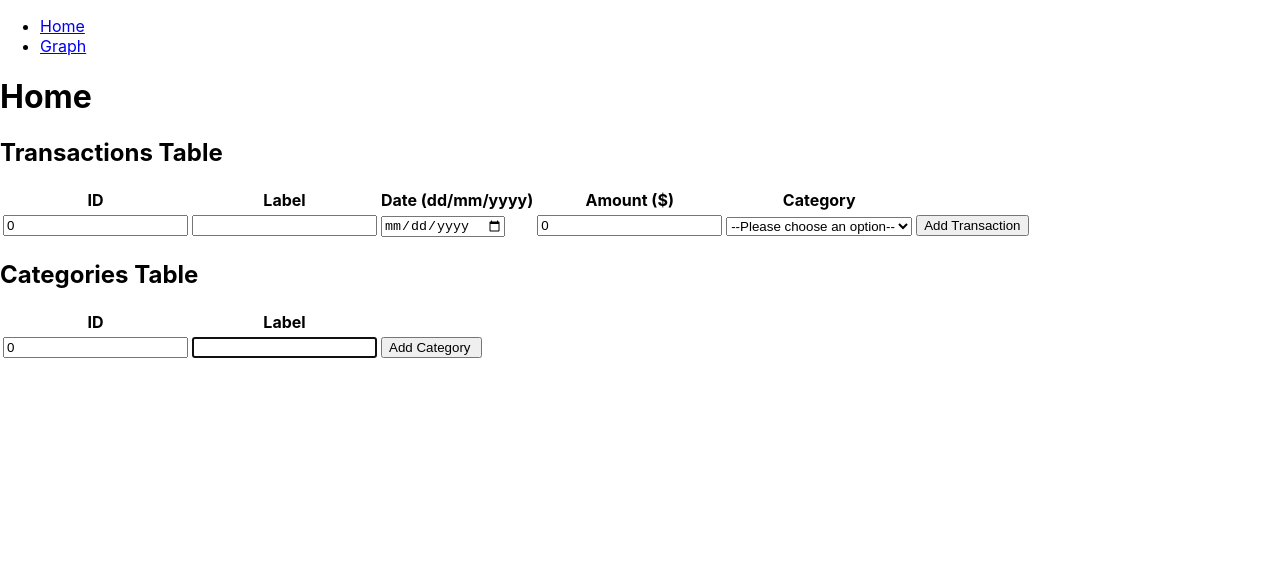
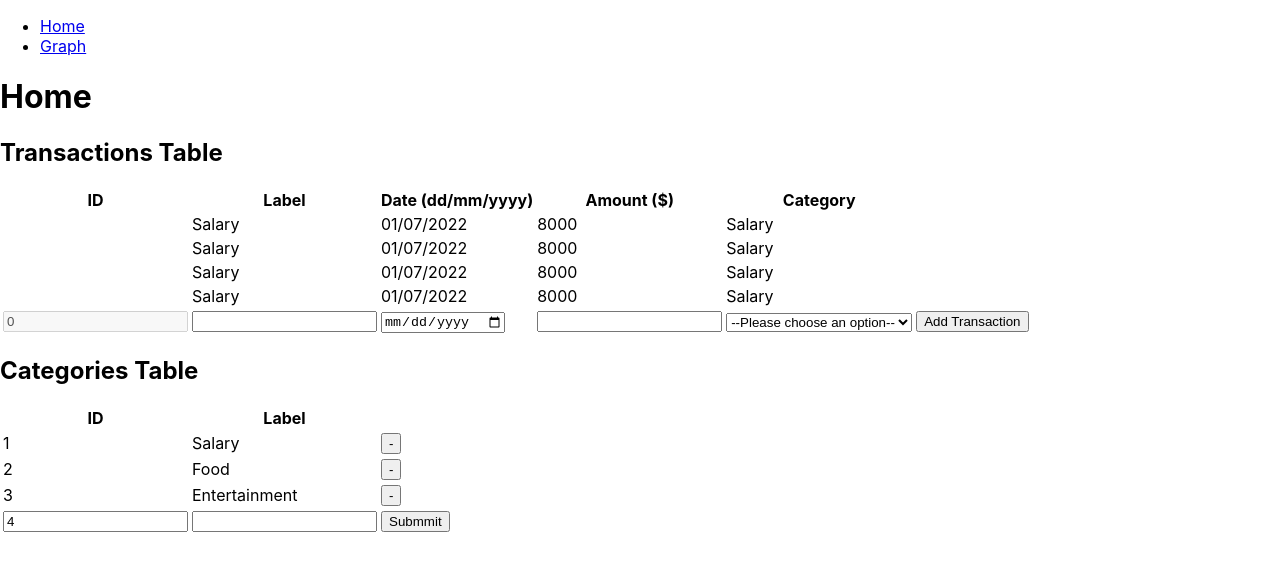
Before and after one commit to datasapiens/expense-app, a React (Create React App) app: page / in a window 1280 px wide. Shown: the top 570 px of the page. Built offline with nearby package versions, Linux system fonts and the light colour scheme.

Commit message:
tune(Components): auto incrementing IDs & fix focus issue

```diff
--- a/src/components/CategoriesTable/CategoriesTable.jsx
+++ b/src/components/CategoriesTable/CategoriesTable.jsx
@@ -1,43 +1,63 @@
 import React, { useState, useEffect } from 'react'
 
 import CategoryRow from './CategoryRow'
+import CategoryAdditionForm from './CategoryAdditionForm'
 import styles from './CategoriesTable.module.scss'
 
 const emptyFormState = {
-  id: 0,
+  id: 0, // autoIncrement
   label: '',
 }
 
-const CategoriesTable = () => {
-  const [categories, setCategories] = useState([])
+const CategoriesTable = ({ categories, setCategories }) => {
   const [userInput, setUserInput] = useState(emptyFormState) // form data
 
+  useEffect(() => {
+    resetForm()
+  }, [categories])
+
+  const resetForm = () => {
+    // factor in prepopulated values to autogenerate ID
+    if (categories.length > 0) {
+      setUserInput({ ...emptyFormState, id: categories.at(-1)?.id + 1 })
+    } else setUserInput(emptyFormState)
+  }
+
   // todo: pass data to Redux
-  // todo: fix uniqueness bug
   const addCategory = event => {
-    // console.log('@addCategory', event, userInput)
+    // console.log('@addCategory', event, userInput, categories)
     event.preventDefault()
 
     if (categories.length === 0) setCategories([userInput])
 
+    let idExists = false
+    let labelExists = false
+
     // check unique id & categories
     for (let i = 0; i < categories.length; i++) {
-      if (userInput.id == categories[i].id) {
+      if (userInput.id === categories[i].id) {
         console.log('@AddCat - id match', userInput)
+        idExists = true
+        resetForm()
         alert('Enter Unique ID')
         break
-      } else if (userInput.label == categories[i].label) {
+      } else if (userInput.label === categories[i].label) {
         console.log('@AddCat - label match', userInput)
+        labelExists = true
+        resetForm()
         alert('Enter Unique Label')
         break
-      } else if (userInput.id != categories[i].id && userInput.label != categories[i].label) {
-        console.log('@AddCat', userInput)
-        // Add transaction to UI (local state)
-        setCategories([...categories, userInput])
+      }
+    }
 
-        // Clear form
-        setUserInput(emptyFormState)
-      }
+    // safe insertion after finishing the loop
+    if (!idExists && !labelExists) {
+      console.log('@AddCat - adding', userInput)
+      // Add transaction to UI (local state)
+      setCategories([...categories, userInput])
+
+      // Reset form
+      resetForm()
     }
   }
 
@@ -48,46 +68,15 @@ const CategoriesTable = () => {
   }
 
   const removeCategory = () => {
+    console.log('@removeCategory')
     // if category has no transactions yet -> delete
     // if category has transaction -> provide option to merge with another category
-  }
-
-  // Last Row on Table
-  const TransactionAdditionForm = () => {
-    return (
-      <tr>
-        <td>
-          <input
-            autoFocus
-            key='id'
-            type='number'
-            name='id'
-            value={userInput?.id}
-            onChange={handleInputChange}
-          />
-        </td>
-        <td>
-          <input
-            autoFocus
-            key='label'
-            type='text'
-            name='label'
-            value={userInput?.label}
-            onChange={handleInputChange}
-          />
-        </td>
-
-        <td>
-          <input key='submit' type='submit' name='Add' value='Add Category ' />
-        </td>
-      </tr>
-    )
   }
 
   return (
     <section>
       <h2>Categories Table</h2>
-      <form onSubmit={addCategory}>
+      <form>
         <table className={styles.table}>
           <thead>
             <tr>
@@ -100,7 +89,12 @@ const CategoriesTable = () => {
             <CategoryRow categories={categories} removeCategory={removeCategory} />
 
             {/* Transaction addition Form */}
-            <TransactionAdditionForm />
+            <CategoryAdditionForm
+              categories={categories}
+              userInput={userInput}
+              handleInputChange={handleInputChange}
+              addCategory={addCategory}
+            />
           </tbody>
         </table>
       </form>
--- /dev/null
+++ b/src/components/CategoriesTable/CategoryAdditionForm.jsx
@@ -0,0 +1,38 @@
+import React from 'react'
+
+// Last Row on Table
+const CategoryAdditionForm = ({ categories, userInput, handleInputChange, addCategory }) => {
+  return (
+    <tr>
+      <td>
+        {/* Auto Incrementing ID Field */}
+        <input
+          // disabled
+          key='id'
+          type='number'
+          name='id'
+          value={userInput?.id}
+          // value={categories.at(-1)?.id + 1} // bad
+          onChange={handleInputChange}
+        />
+      </td>
+      <td>
+        <input
+          key='label'
+          type='text'
+          name='label'
+          value={userInput?.label}
+          onChange={handleInputChange}
+        />
+      </td>
+
+      <td>
+        {/* <input key='submit' type='submit' name='Add' value='Add Category ' onSubmit={addCategory} /> */}
+        <button key='submit' type='button' name='Add' value='Add Category ' onClick={addCategory}>
+          Submmit
+        </button>
+      </td>
+    </tr>
+  )
+}
+export default CategoryAdditionForm
--- a/src/components/CategoriesTable/CategoryRow.jsx
+++ b/src/components/CategoriesTable/CategoryRow.jsx
@@ -3,18 +3,17 @@ import React from 'react'
 const CategoryRow = ({ categories, removeCategory }) => {
   if (!Array.isArray(categories)) return null
 
-  const Row = ({ id, label }) => (
-    <tr>
-      <td>{id}</td>
-      <td>{label}</td>
+  const Rows = categories.map((item, index) => (
+    <tr key={item?.id}>
+      <td>{item?.id}</td>
+      <td>{item?.label}</td>
       <td>
-        <button onClick={removeCategory}>-</button>
+        {/* <input type='button' onClick={removeCategory} value='-' /> */}
+        <button type='button' onClick={removeCategory}>
+          -
+        </button>
       </td>
     </tr>
-  )
-
-  const Rows = categories.map((item, index) => (
-    <Row key={index} id={item?.id} label={item?.label} />
   ))
 
   return Rows
--- /dev/null
+++ b/src/components/TransactionTable/TransactionAdditionForm.jsx
@@ -0,0 +1,55 @@
+import React from 'react'
+
+// Last Row on Table
+const TransactionAdditionForm = ({
+  transactions,
+  userInput,
+  handleInputChange,
+  categories,
+  addTransaction,
+}) => {
+  return (
+    <tr>
+      <td>
+        <input
+          disabled
+          type='number'
+          name='id'
+          value={transactions.at(-1)?.id ? transactions.at(-1)?.id + 1 : 0}
+          // onChange={handleInputChange}
+        />
+      </td>
+      <td>
+        <input type='text' name='label' value={userInput?.label} onChange={handleInputChange} />
+      </td>
+      <td>
+        <input type='date' name='date' value={userInput?.date} onChange={handleInputChange} />
+      </td>
+      <td>
+        <input type='number' name='amount' value={userInput?.amount} onChange={handleInputChange} />
+      </td>
+      <td>
+        <select
+          name='category'
+          id='category-select'
+          value={userInput?.category}
+          onChange={handleInputChange}>
+          <option value=''>--Please choose an option--</option>
+          {Array.isArray(categories)
+            ? categories.map(i => (
+                <option key={i.id} value={i?.label}>
+                  {i.label}
+                </option>
+              ))
+            : null}
+        </select>
+      </td>
+
+      <td>
+        <input type='submit' name='Add' value='Add Transaction' onSubmit={addTransaction} />
+      </td>
+    </tr>
+  )
+}
+
+export default TransactionAdditionForm
--- a/src/components/TransactionTable/TransactionTable.jsx
+++ b/src/components/TransactionTable/TransactionTable.jsx
@@ -2,21 +2,27 @@ import React, { useState, useEffect } from 'react'
 
 import styles from './TransactionTable.module.scss'
 
+import TransactionAdditionForm from './TransactionAdditionForm'
+import TransactionsJSON from './Transactions.json'
+
 const emptyFormState = {
-  id: 0,
+  id: '',
   label: '',
-  date: new Date(),
-  amount: 0,
+  date: new Date().toLocaleString(),
+  amount: '',
   category: '',
 }
 
-const TransactionTable = () => {
-  const [transactions, setTransactions] = useState([])
+const TransactionTable = ({ categories, transactions, setTransactions }) => {
   const [userInput, setUserInput] = useState(emptyFormState) // form data
+
+  useEffect(() => {
+    setTransactions(TransactionsJSON)
+  }, [])
 
   // todo: pass data to Redux
   const addTransaction = event => {
-    // console.log('@addTransaction', event, userInput)
+    console.log('@addTransaction', userInput, transactions)
     event.preventDefault()
 
     // Add transaction to UI (local state)
@@ -33,7 +39,6 @@ const TransactionTable = () => {
   }
 
   // ROW component
-  // todo: extract component
   const Row = ({ id, label, date, amount, category }) => {
     return (
       <tr>
@@ -42,47 +47,6 @@ const TransactionTable = () => {
         <td>{date}</td>
         <td>{amount}</td>
         <td>{category}</td>
-      </tr>
-    )
-  }
-
-  // Last Row on Table
-  const TransactionAdditionForm = () => {
-    return (
-      <tr>
-        <td>
-          <input type='number' name='id' value={userInput?.id} onChange={handleInputChange} />
-        </td>
-        <td>
-          <input type='text' name='label' value={userInput?.label} onChange={handleInputChange} />
-        </td>
-        <td>
-          <input type='date' name='date' value={userInput?.date} onChange={handleInputChange} />
-        </td>
-        <td>
-          <input
-            type='number'
-            name='amount'
-            value={userInput?.amount}
-            onChange={handleInputChange}
-          />
-        </td>
-        <td>
-          <select
-            name='category'
-            id='category-select'
-            value={userInput?.category}
-            onChange={handleInputChange}>
-            <option value=''>--Please choose an option--</option>
-            <option value='dog'>Dog</option>
-            <option value='cat'>Cat</option>
-            <option value='hamster'>Hamster</option>
-          </select>
-        </td>
-
-        <td>
-          <input type='submit' name='Add' value='Add Transaction' />
-        </td>
       </tr>
     )
   }
@@ -113,14 +77,19 @@ const TransactionTable = () => {
                       date={item?.date}
                       amount={item?.amount}
                       category={item?.category}
-                      addTransaction={addTransaction}
                     />
                   )
                 })
               : null}
 
             {/* Transaction addition Form */}
-            <TransactionAdditionForm />
+            <TransactionAdditionForm
+              transactions={transactions}
+              userInput={userInput}
+              categories={categories}
+              handleInputChange={handleInputChange}
+              addTransaction={addTransaction}
+            />
           </tbody>
         </table>
       </form>
--- /dev/null
+++ b/src/components/TransactionTable/Transactions.json
@@ -0,0 +1,30 @@
+[
+  {
+    " id": 1,
+    "label": "Salary",
+    "date": "01/07/2022",
+    "amount": 8000,
+    "category": "Salary"
+  },
+  {
+    " id": 2,
+    "label": "Salary",
+    "date": "01/07/2022",
+    "amount": 8000,
+    "category": "Salary"
+  },
+  {
+    " id": 3,
+    "label": "Salary",
+    "date": "01/07/2022",
+    "amount": 8000,
+    "category": "Salary"
+  },
+  {
+    " id": 4,
+    "label": "Salary",
+    "date": "01/07/2022",
+    "amount": 8000,
+    "category": "Salary"
+  }
+]
--- a/src/pages/Home.jsx
+++ b/src/pages/Home.jsx
@@ -5,14 +5,36 @@ import styles from './Home.module.scss'
 import { TransactionTable } from '../components/TransactionTable'
 import { CategoriesTable } from '../components/CategoriesTable'
 
+const PREDEFINED_CAT = [
+  {
+    id: 1, // autoIncrement
+    label: 'Salary',
+  },
+  {
+    id: 2,
+    label: 'Food',
+  },
+  {
+    id: 3,
+    label: 'Entertainment',
+  },
+]
+
 const Home = () => {
+  const [transactions, setTransactions] = useState([])
+  const [categories, setCategories] = useState(PREDEFINED_CAT)
+
   return (
     <div>
       <h1>Home</h1>
 
-      <TransactionTable />
+      <TransactionTable
+        categories={categories}
+        transactions={transactions}
+        setTransactions={setTransactions}
+      />
 
-      <CategoriesTable />
+      <CategoriesTable categories={categories} setCategories={setCategories} />
     </div>
   )
 }
```
